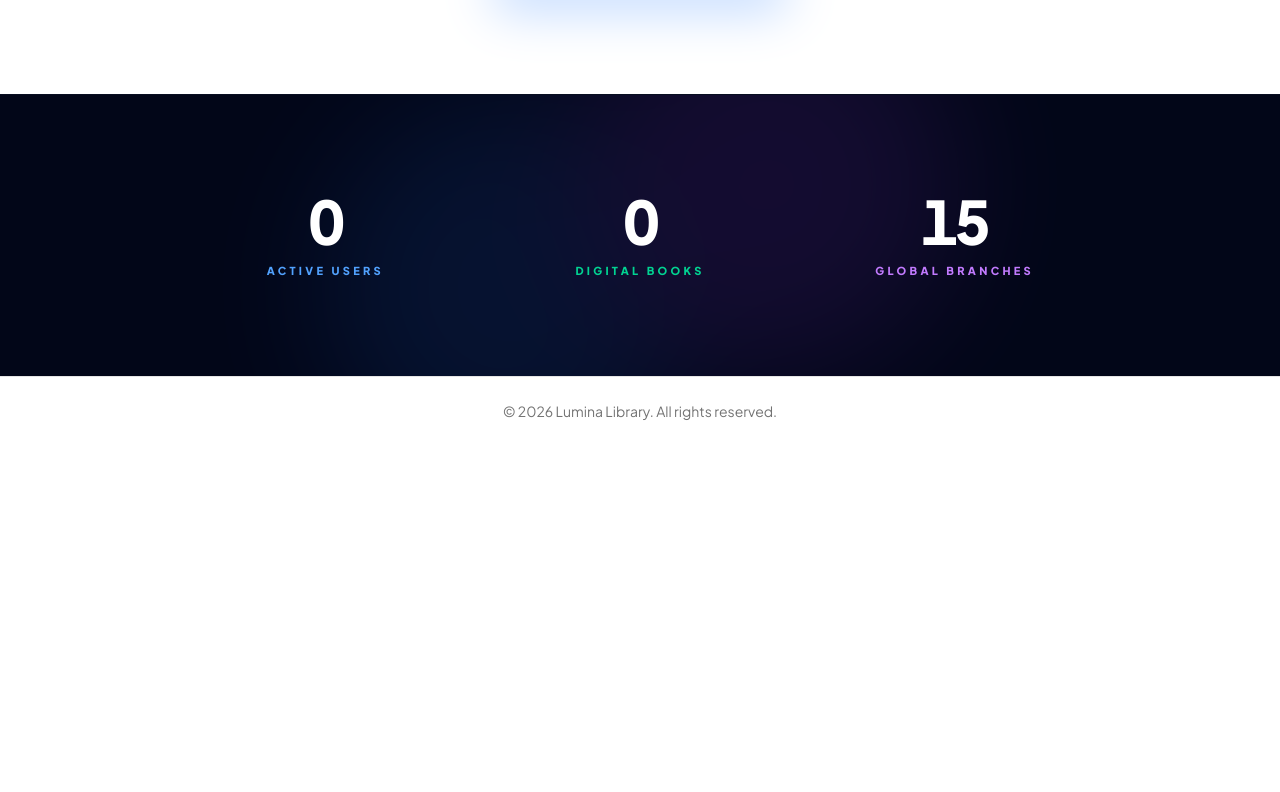
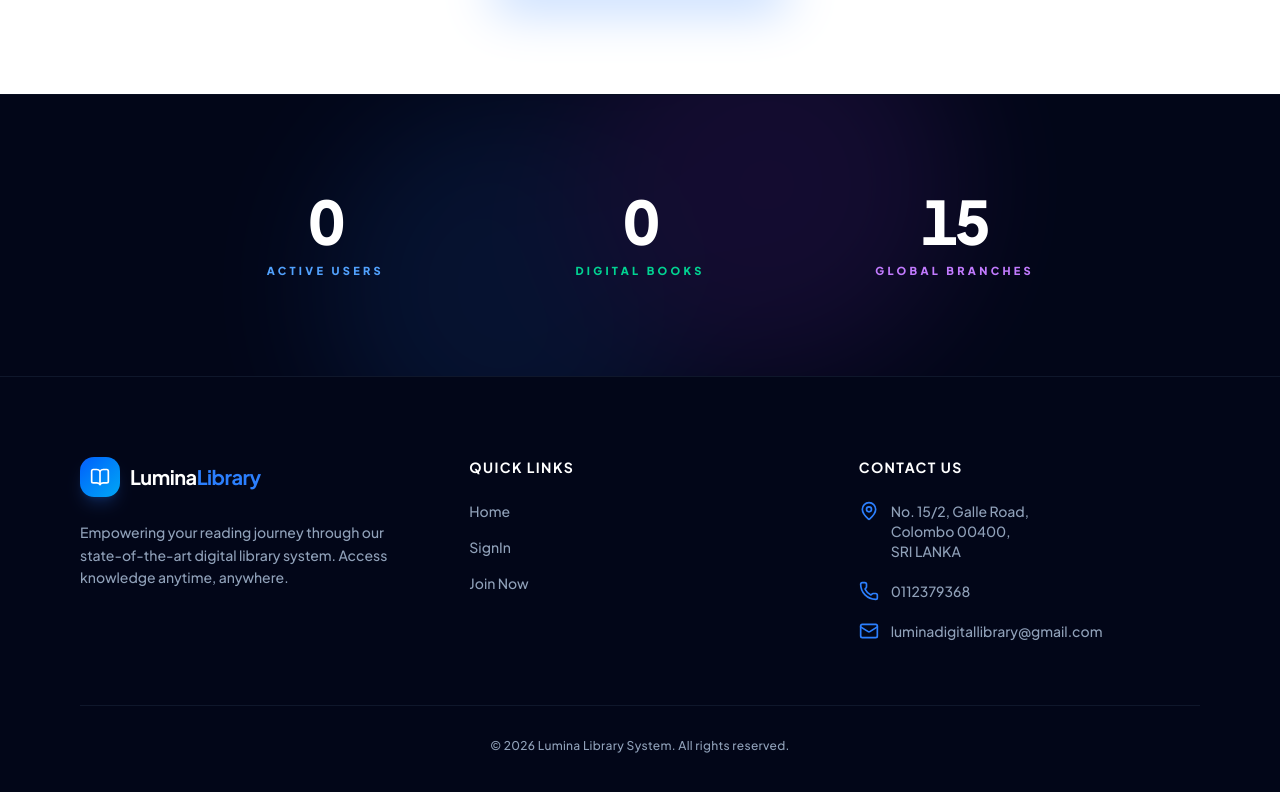
Before and after one commit to Bhanu-9618/Enterprise-Book-Borrowing-System-Frontend, a Next.js app: page / in a window 1280 px wide. Shown: the part 1402-2194 px from the top of the page. Before the commit the page ends 1847 px from the top, so only its background shows below. Built offline with nearby package versions, Linux system fonts and the light colour scheme; no server answers.

Commit message:
Upgrade footer

```diff
--- a/src/app/layout.tsx
+++ b/src/app/layout.tsx
@@ -1,8 +1,10 @@
 import "./globals.css";
 import { Plus_Jakarta_Sans } from "next/font/google";
+import Link from "next/link";
 import Navbar from "@/src/components/Navbar";
 import { Toaster } from "react-hot-toast";
 import type { Metadata } from "next";
+import { BookOpen, MapPin, Phone, Mail } from "lucide-react";
 
 export const metadata: Metadata = {
   title: "LuminaLibrary",
@@ -25,8 +27,62 @@ export default function RootLayout({ children }: { children: React.ReactNode })
         <main className="min-h-screen">
           {children}
         </main>
-        <footer className="border-t py-6 text-center text-sm text-muted-foreground">
-          © 2026 Lumina Library. All rights reserved.
+        <footer className="bg-slate-950 text-slate-400 py-20 border-t border-slate-900">
+          <div className="mx-auto max-w-7xl px-6 sm:px-12 lg:px-20">
+            <div className="grid grid-cols-1 md:grid-cols-3 gap-12 mb-16">
+              {/* Brand Column */}
+              <div className="space-y-6">
+                <div className="flex items-center gap-2.5">
+                  <div className="flex h-10 w-10 items-center justify-center rounded-xl bg-gradient-to-br from-blue-600 to-sky-500 shadow-lg shadow-blue-500/20">
+                    <BookOpen className="h-5 w-5 text-white" />
+                  </div>
+                  <span className="text-xl font-bold text-white tracking-tight">Lumina<span className="text-blue-500">Library</span></span>
+                </div>
+                <p className="text-sm leading-relaxed font-medium">
+                  Empowering your reading journey through our state-of-the-art digital library system. Access knowledge anytime, anywhere.
+                </p>
+                <div className="flex gap-4">
+                  {/* Social Icons would go here */}
+                </div>
+              </div>
+
+              {/* Quick Links */}
+              <div>
+                <h4 className="text-white font-bold mb-6 text-sm uppercase tracking-widest">Quick Links</h4>
+                <ul className="space-y-4 text-sm font-medium">
+                  <li><Link href="/" className="hover:text-blue-400 transition-colors">Home</Link></li>
+                  <li><Link href="/auth/signin" className="hover:text-blue-400 transition-colors">SignIn</Link></li>
+                  <li><Link href="/auth/signup" className="hover:text-blue-400 transition-colors">Join Now</Link></li>
+                </ul>
+              </div>
+
+
+              {/* Contact Column */}
+              <div>
+                <h4 className="text-white font-bold mb-6 text-sm uppercase tracking-widest">Contact Us</h4>
+                <ul className="space-y-5">
+                  <li className="flex items-start gap-3">
+                    <MapPin className="h-5 w-5 text-blue-500 shrink-0" />
+                    <span className="text-sm font-medium">No. 15/2, Galle Road,<br />Colombo 00400,<br />SRI LANKA</span>
+                  </li>
+                  <li className="flex items-center gap-3">
+                    <Phone className="h-5 w-5 text-blue-500 shrink-0" />
+                    <span className="text-sm font-medium">0112379368</span>
+                  </li>
+                  <li className="flex items-center gap-3">
+                    <Mail className="h-5 w-5 text-blue-500 shrink-0" />
+                    <span className="text-sm font-medium">luminadigitallibrary@gmail.com</span>
+                  </li>
+                </ul>
+              </div>
+            </div>
+
+            <div className="pt-8 border-t border-slate-900 flex justify-center">
+              <p className="text-xs font-medium tracking-wide">
+                © 2026 Lumina Library System. All rights reserved.
+              </p>
+            </div>
+          </div>
         </footer>
       </body>
     </html>
```
